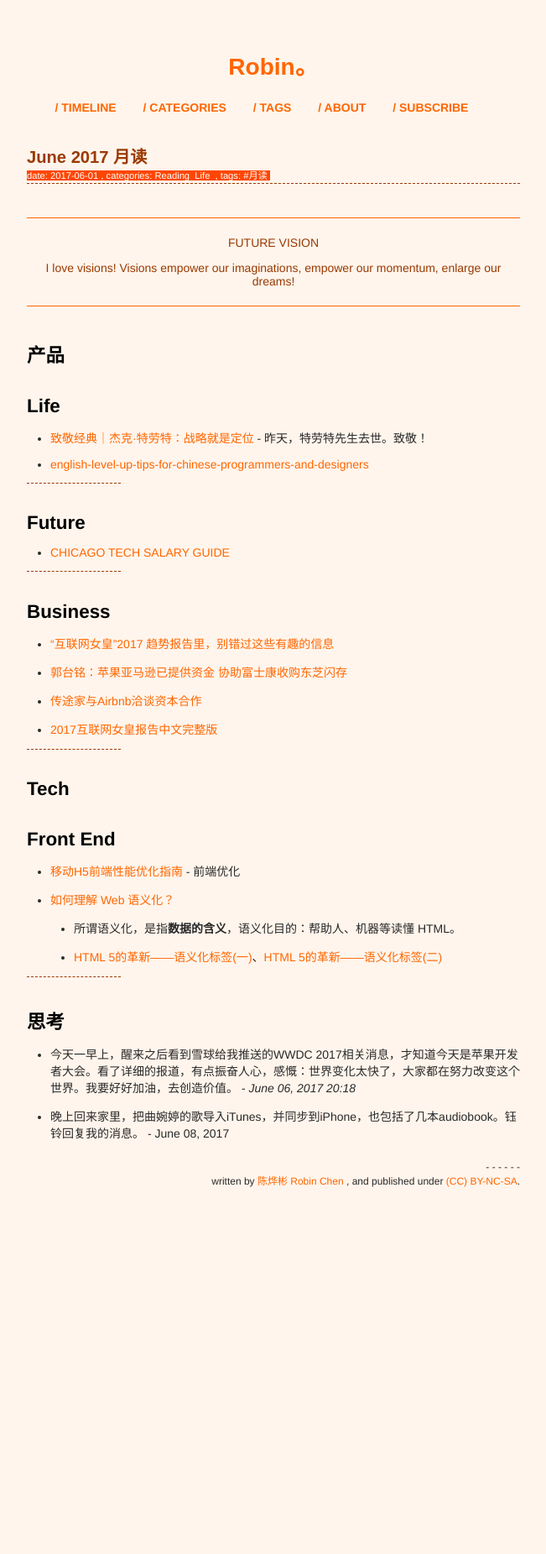
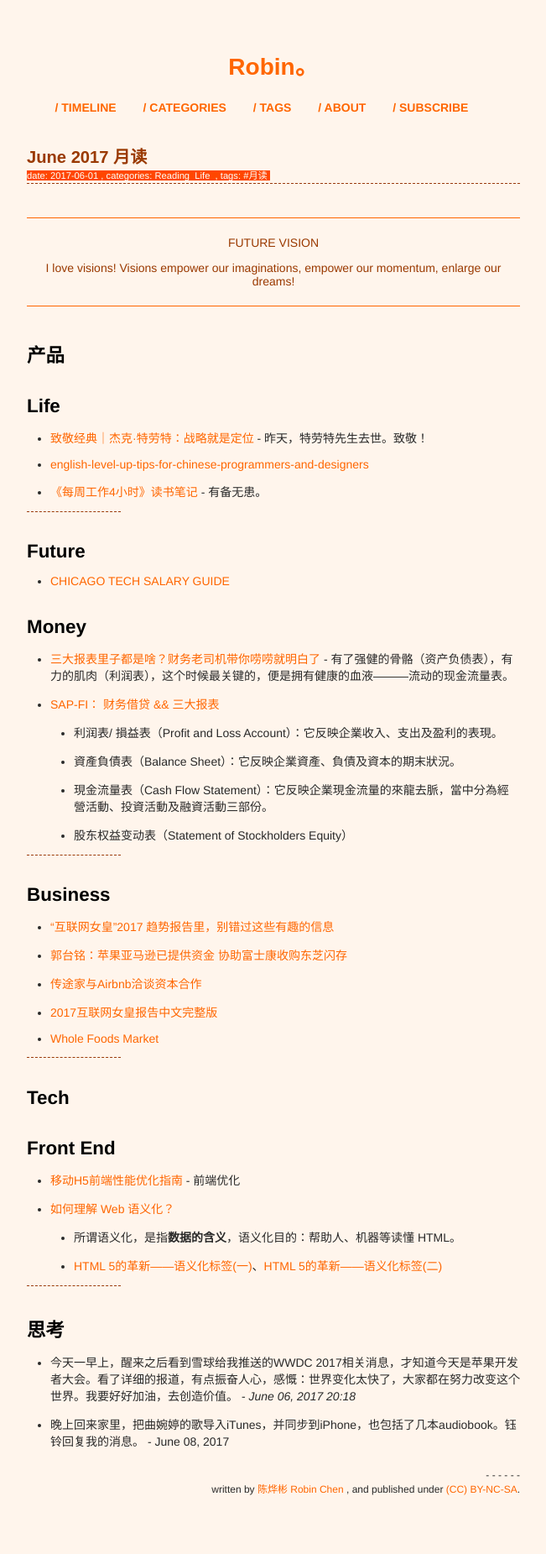
Before and after one commit to xianyuxmu/xianyuxmu.github.io, a Jekyll site: the page built from _posts/2017-06-01-monthly-reading.md, in a window 1280 px wide. Shown: the whole page at 84% size, without its empty margins (314-965 px from the left). Built offline with Jekyll 4.4.1, drawn with Linux system fonts in a browser that asks for light colours; comment, search, counter and statistics services are not loaded; before the commit the page ends 1484 px from its top, so only the background shows below that.

Commit message:
Reading June 15

```diff
--- a/_posts/2017-06-01-monthly-reading.md
+++ b/_posts/2017-06-01-monthly-reading.md
@@ -24,6 +24,7 @@ I love visions! Visions empower our imaginations, empower our momentum, enlarge
 
 - [致敬经典｜杰克·特劳特：战略就是定位](https://mp.weixin.qq.com/s?__biz=MjM5NzY4MzQyMQ==&mid=2650080389&idx=1&sn=75258c3961d7b37d90a0963680da4a2a) - 昨天，特劳特先生去世。致敬！
 - [english-level-up-tips-for-chinese-programmers-and-designers](https://github.com/byoungd/english-level-up-tips-for-chinese-programmers-and-designers)
+- [《每周工作4小时》读书笔记](https://book.douban.com/review/5197541/) - 有备无患。
 
 
 ----
@@ -31,6 +32,15 @@ I love visions! Visions empower our imaginations, empower our momentum, enlarge
 ## Future
 
 - [CHICAGO TECH SALARY GUIDE](http://intersog.com/blog/chicago-tech-salary-guide-2015/)
+
+## Money
+
+- [三大报表里子都是啥？财务老司机带你唠唠就明白了](http://cj.sina.com.cn/article/detail/2160994315/258844?column=china&ch=9) - 有了强健的骨骼（资产负债表），有力的肌肉（利润表），这个时候最关键的，便是拥有健康的血液———流动的现金流量表。
+- [SAP-FI： 财务借贷 && 三大报表](http://www.jianshu.com/p/e5aff9716d17)
+	- 利润表/ 損益表（Profit and Loss Account）：它反映企業收入、支出及盈利的表現。
+	- 資產負債表（Balance Sheet）：它反映企業資產、負債及資本的期末狀況。
+	- 現金流量表（Cash Flow Statement）：它反映企業現金流量的來龍去脈，當中分為經營活動、投資活動及融資活動三部份。
+	- 股东权益变动表（Statement of Stockholders Equity）
 
 
 ----
@@ -41,6 +51,8 @@ I love visions! Visions empower our imaginations, empower our momentum, enlarge
 - [郭台铭：苹果亚马逊已提供资金 协助富士康收购东芝闪存](http://tech.qq.com/a/20170605/020746.htm)
 - [传途家与Airbnb洽谈资本合作](http://tech.qq.com/a/20170605/003014.htm)
 - [2017互联网女皇报告中文完整版](http://tech.qq.com/a/20170601/009038.htm#p=1)
+- [Whole Foods Market](http://www.wholefoodsmarket.com/)
+
 
 ----
 
```
